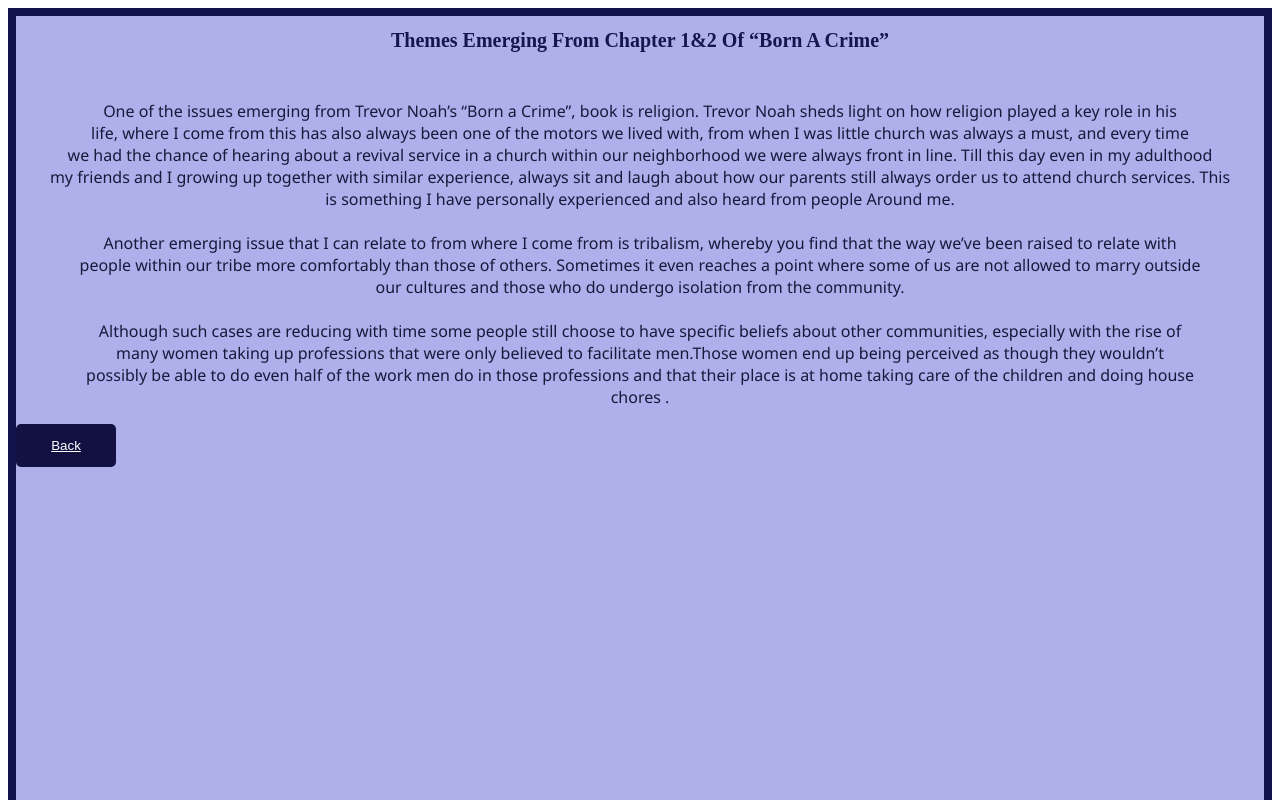
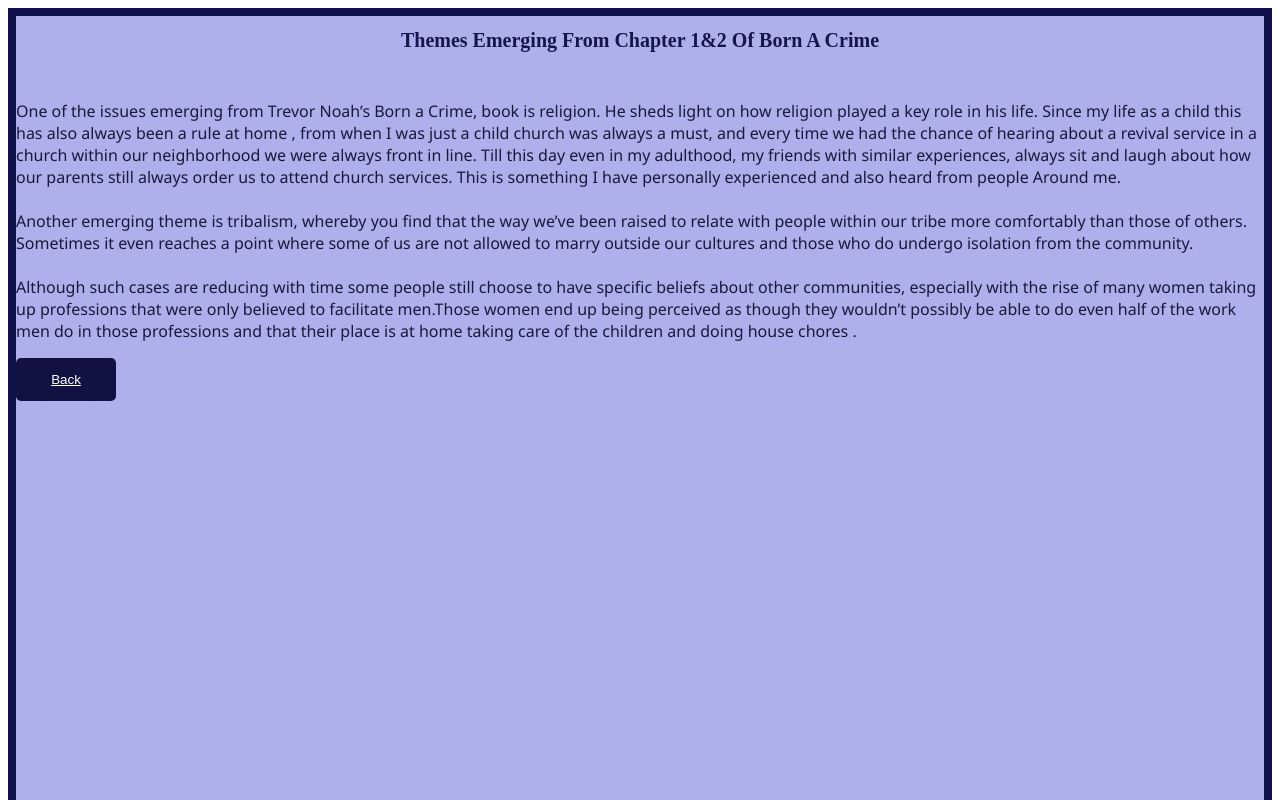
Before and after one commit to stephanie-niva/Mentorship-system, a plain HTML site: page book-summary.html in a window 1280 px wide. Shown: the top 800 px of the page. Drawn offline with Linux system fonts and the light colour scheme.

Commit message:
add changes

```diff
--- a/book-summary.html
+++ b/book-summary.html
@@ -8,30 +8,29 @@
 </head>
 <body>
     <div class="summary">
-        <h1 class="header">Themes Emerging From Chapter 1&2 Of “Born A Crime”
+        <h1 class="header">Themes Emerging From Chapter 1&2 Of Born A Crime
         </h1> <br>
         <p class="text">
-            One of the issues emerging from Trevor Noah’s “Born a Crime”, book is
-            religion. Trevor Noah sheds light on how religion played a key role in his <br>
-            life, where I come from this has also always been one of the motors we
-            lived with, from when I was little church was always a must, and every time <br>
+            One of the issues emerging from Trevor Noah’s Born a Crime, book is
+            religion. He sheds light on how religion played a key role in his
+            life. Since my life as a child this has also always been a rule at home
+            , from when I was just a child church was always a must, and every time
             we had the chance of hearing about a revival service in a church within our
-            neighborhood we were always front in line. Till this day even in my adulthood <br>
-            my friends and I growing up together with similar experience, always sit and laugh
-            about how our parents still always order us to attend church services. This <br>
+            neighborhood we were always front in line. Till this day even in my adulthood,
+            my friends with similar experiences, always sit and laugh
+            about how our parents still always order us to attend church services. This
             is something I have personally experienced and also heard from people
             Around me. <br><br>
-            Another emerging issue that I can relate to from where I come from is
-            tribalism, whereby you find that the way we’ve been raised to relate with <br>
+            Another emerging theme is tribalism, whereby you find that the way we’ve been raised to relate with
              people within our tribe more comfortably than those of others. Sometimes it
-             even reaches a point where some of us are not allowed to marry outside <br>
+             even reaches a point where some of us are not allowed to marry outside
              our cultures and those who do undergo isolation from the community. <br> <br>
              Although such cases are reducing with time some people still choose to
-             have specific beliefs about other communities, especially with the rise of <br>
+             have specific beliefs about other communities, especially with the rise of
               many women taking up professions that were only believed to facilitate
-               men.Those women end up being perceived as though they wouldn’t <br>
+               men.Those women end up being perceived as though they wouldn’t
                possibly be able to do even half of the work men do in those professions
-               and that their place is at home taking care of the children and doing house <br>
+               and that their place is at home taking care of the children and doing house
                 chores .
 
 
--- a/style.css
+++ b/style.css
@@ -184,10 +184,14 @@
     padding-bottom: 300px;
     border: solid 8px;
     border-color: rgb(17, 17, 76);
+    text-align: left;
+
 
  }
  .text{
-   font-size:x-large ;
+   font-size:xx-large ;
+   text-align: left;
+
  }
  /*to-do*/
  .todo-list{
@@ -305,6 +309,7 @@
       font-family: 'Segoe UI', Tahoma, Geneva, Verdana, sans-serif;
       color: rgb(25, 25, 59);
       font-weight: 400;
+      text-align: left;
    }
 
    #form {
@@ -585,6 +590,7 @@
       font-family: 'Segoe UI', Tahoma, Geneva, Verdana, sans-serif;
       color: rgb(25, 25, 59);
       font-weight: 400;
+      text-align: left;
       /*profile*/
    }
    #mentor-details{
@@ -674,6 +680,7 @@
     border: solid 8px;
     border-color: rgb(17, 17, 76);
 
+
  }
 
 
```
Also changed, not shown: to-do.html (+1 -1 lines).
